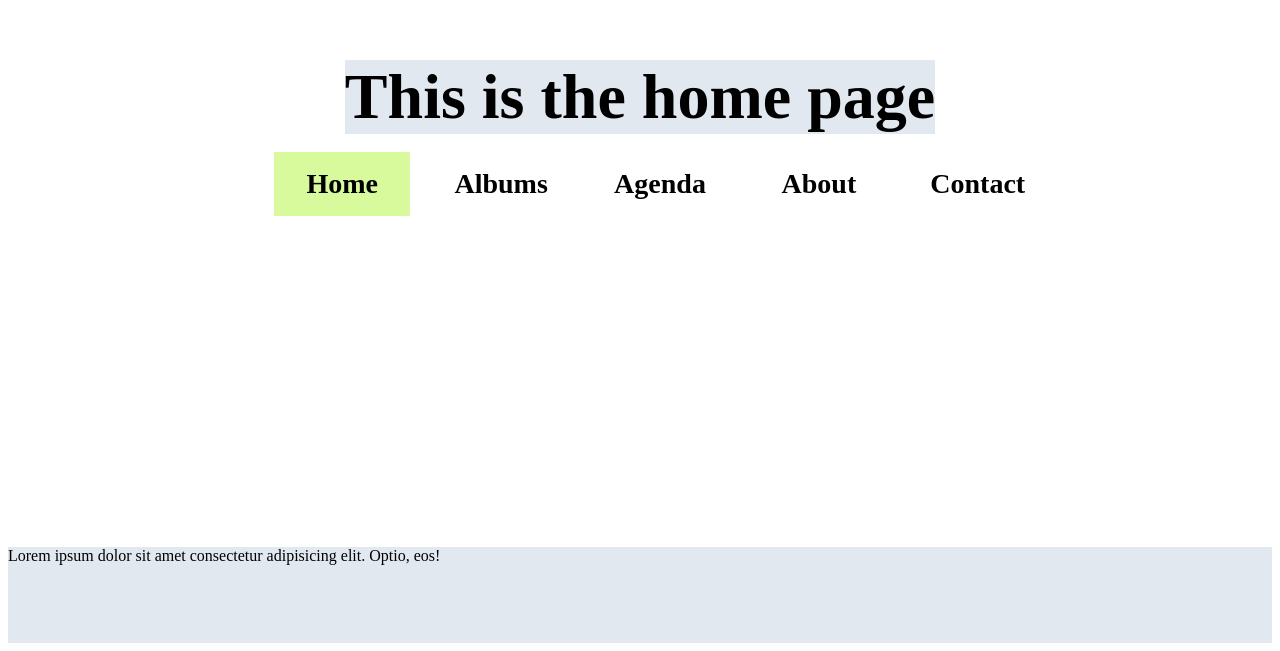
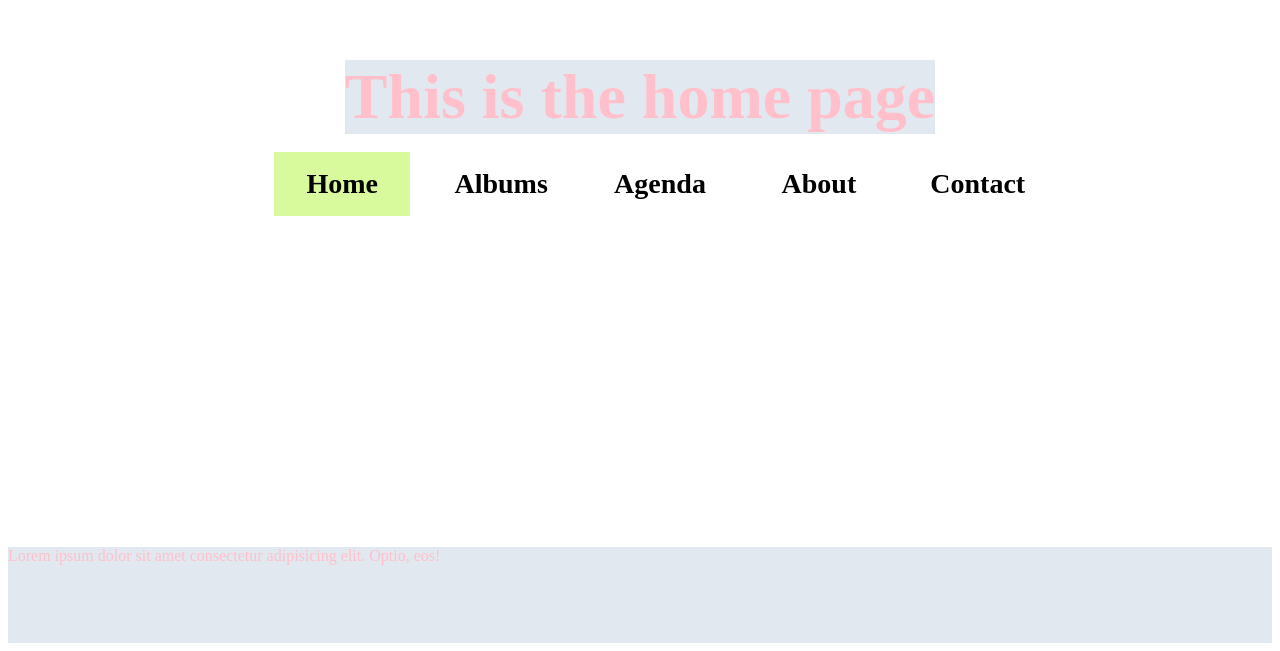
Before and after one commit to booskorporation/emmanuelbooskophotography-react-client, a React (Create React App) app: page / in a window 1280 px wide. Shown: the part 261-912 px from the top of the page. Built offline with nearby package versions, Linux system fonts and the light colour scheme.

Commit message:
EBP-11 Added GlobalStyle

```diff
--- a/src/App.tsx
+++ b/src/App.tsx
@@ -1,10 +1,12 @@
 import { BrowserRouter, Routes, Route } from 'react-router-dom';
-
+import { GlobalStyle } from './styles/GlobalStyle';
 import {
   HomePage, AlbumsPage, AlbumPage, AgendaPage, AboutPage, ContactPage, NotFoundPage,
 } from './pages';
 
 const App = (): JSX.Element => (
+  <>
+    <GlobalStyle />
     <BrowserRouter>
       <Routes>
         <Route path="/" element={<HomePage />} />
@@ -16,6 +18,7 @@
         <Route path="*" element={<NotFoundPage />} />
       </Routes>
     </BrowserRouter>
+  </>
 );
 
 export default App;
--- /dev/null
+++ b/src/styles/GlobalStyle.tsx
@@ -0,0 +1,9 @@
+import { createGlobalStyle } from 'styled-components';
+
+const GlobalStyle = createGlobalStyle`
+  body {
+    color: pink;
+  }
+`;
+
+export { GlobalStyle };
```
Lines whose indentation alone changed are shown as unchanged.
